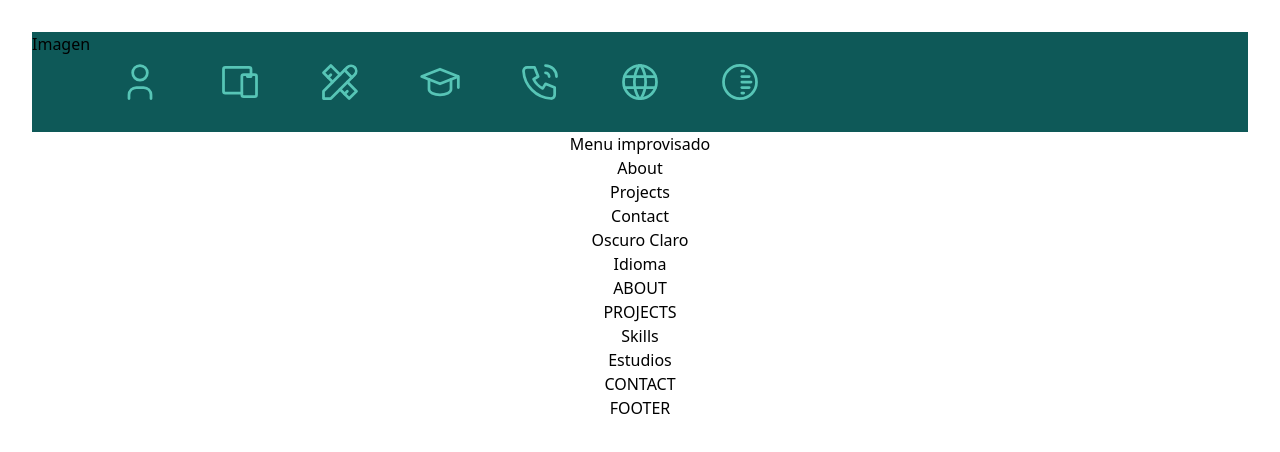
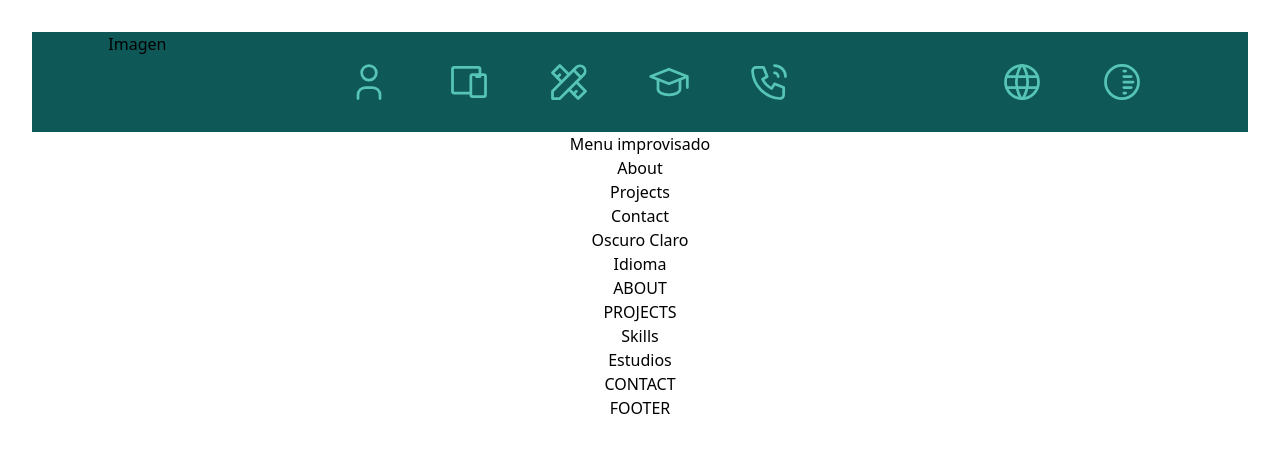
Before and after one commit to GCortesGustavo/PortfolioV1, a React (Vite) app: page / in a window 1280 px wide. Shown: the top 452 px of the page. Built offline with nearby package versions, Linux system fonts and the light colour scheme.

Commit message:
Se agregan un poco mas de estilos a la nav bar

```diff
--- a/src/Components/Navbar.jsx
+++ b/src/Components/Navbar.jsx
@@ -2,27 +2,27 @@
 
 const Navbar = () => {
     return (
-        <div className="flex bg-primary flex-row">
+        <div className="flex bg-primary flex-row justify-around">
             <div className="flex flex-row space-beetween">
                 <p>Imagen</p>
             </div>
             <div className="flex flex-row space-beetween">
-                <h1 className="m-7">
+                <button className="m-7 hover:bg-black">
                     <svg xmlns="http://www.w3.org/2000/svg" class="icon icon-tabler icon-tabler-user" width="44" height="44" viewBox="0 0 24 24" stroke-width="1.5" stroke="#57C5B6" fill="none" stroke-linecap="round" stroke-linejoin="round">
                         <path stroke="none" d="M0 0h24v24H0z" fill="none"/>
                         <path d="M8 7a4 4 0 1 0 8 0a4 4 0 0 0 -8 0" />
                         <path d="M6 21v-2a4 4 0 0 1 4 -4h4a4 4 0 0 1 4 4v2" />
                     </svg>
-                </h1>
-                <h1 className="m-7">
+                </button>
+                <button className="m-7 hover:bg-black">
                     <svg xmlns="http://www.w3.org/2000/svg" class="icon icon-tabler icon-tabler-devices" width="44" height="44" viewBox="0 0 24 24" stroke-width="1.5" stroke="#57C5B6" fill="none" stroke-linecap="round" stroke-linejoin="round">
                         <path stroke="none" d="M0 0h24v24H0z" fill="none"/>
                         <path d="M13 9a1 1 0 0 1 1 -1h6a1 1 0 0 1 1 1v10a1 1 0 0 1 -1 1h-6a1 1 0 0 1 -1 -1v-10z" />
                         <path d="M18 8v-3a1 1 0 0 0 -1 -1h-13a1 1 0 0 0 -1 1v12a1 1 0 0 0 1 1h9" />
                         <path d="M16 9h2" />
                     </svg>
-                </h1>
-                <h1 className="m-7">
+                </button>
+                <button className="m-7 hover:bg-black">
                     <svg xmlns="http://www.w3.org/2000/svg" class="icon icon-tabler icon-tabler-tools" width="44" height="44" viewBox="0 0 24 24" stroke-width="1.5" stroke="#57C5B6" fill="none" stroke-linecap="round" stroke-linejoin="round">
                         <path stroke="none" d="M0 0h24v24H0z" fill="none"/>
                         <path d="M3 21h4l13 -13a1.5 1.5 0 0 0 -4 -4l-13 13v4" />
@@ -32,24 +32,24 @@ const Navbar = () => {
                         <path d="M16 12l5 5l-4 4l-5 -5" />
                         <path d="M16 17l-1.5 1.5" />
                     </svg>
-                </h1>
-                <h1 className="m-7">
+                </button>
+                <button className="m-7 hover:bg-black">
                     <svg xmlns="http://www.w3.org/2000/svg" class="icon icon-tabler icon-tabler-school" width="44" height="44" viewBox="0 0 24 24" stroke-width="1.5" stroke="#57C5B6" fill="none" stroke-linecap="round" stroke-linejoin="round">
                         <path stroke="none" d="M0 0h24v24H0z" fill="none"/>
                         <path d="M22 9l-10 -4l-10 4l10 4l10 -4v6" />
                         <path d="M6 10.6v5.4a6 3 0 0 0 12 0v-5.4" />
                     </svg>
-                </h1>
-                <h1 className="m-7">
+                </button>
+                <button className="m-7 hover:bg-black">
                     <svg xmlns="http://www.w3.org/2000/svg" class="icon icon-tabler icon-tabler-phone-call" width="44" height="44" viewBox="0 0 24 24" stroke-width="1.5" stroke="#57C5B6" fill="none" stroke-linecap="round" stroke-linejoin="round">
                         <path stroke="none" d="M0 0h24v24H0z" fill="none"/>
                         <path d="M5 4h4l2 5l-2.5 1.5a11 11 0 0 0 5 5l1.5 -2.5l5 2v4a2 2 0 0 1 -2 2a16 16 0 0 1 -15 -15a2 2 0 0 1 2 -2" />
                         <path d="M15 7a2 2 0 0 1 2 2" />
                         <path d="M15 3a6 6 0 0 1 6 6" />
                     </svg>
-                </h1>
+                </button>
             </div>
-            <div className="flex flex-row space-evenly">
+            <div className="flex flex-row space-x-18">
                 <button className="m-7">
                     <svg xmlns="http://www.w3.org/2000/svg" class="icon icon-tabler icon-tabler-world" width="44" height="44" viewBox="0 0 24 24" stroke-width="1.5" stroke="#57C5B6" fill="none" stroke-linecap="round" stroke-linejoin="round">
                         <path stroke="none" d="M0 0h24v24H0z" fill="none"/>
--- a/tailwind.config.js
+++ b/tailwind.config.js
@@ -8,6 +8,7 @@ export default {
     extend: {
       colors: {
         "primary" : "#0E5958",
+        "black" : "#141414"
       },
     },
   },
```
